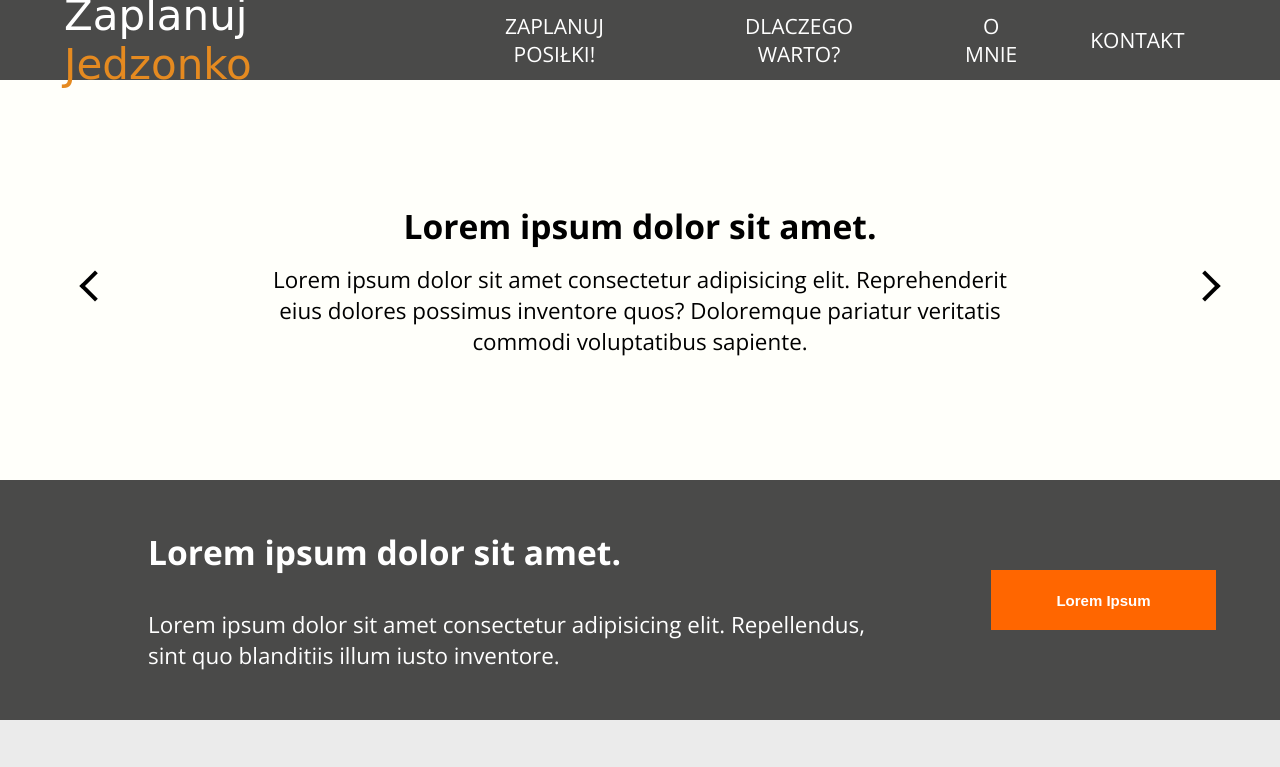
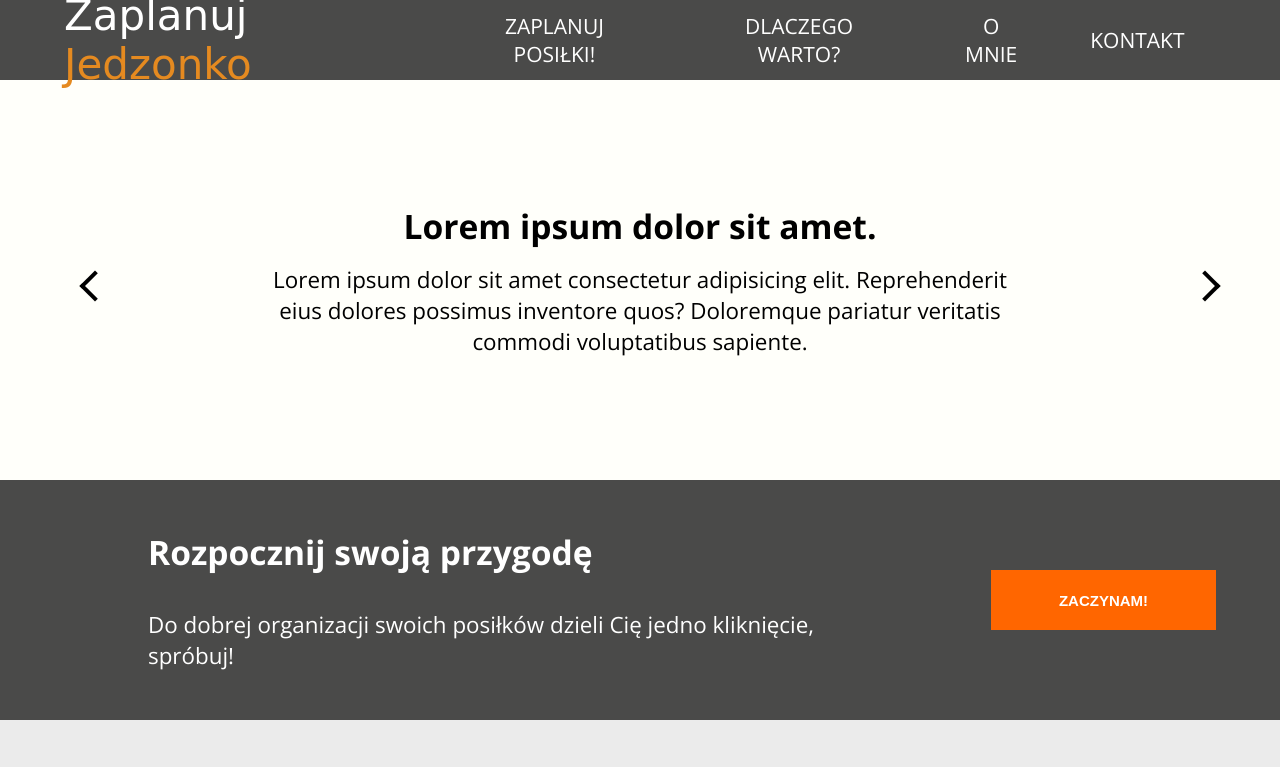
Before and after one commit to DariaZielinska/Meal-Planning-first-version, a website: page index.html in a window 1280 px wide. Shown: the top 767 px of the page. Drawn offline with nearby package versions, Linux system fonts and the light colour scheme; a web font is replaced by a local one.

Commit message:
Zaplanuj jedzonko

```diff
--- a/index.html
+++ b/index.html
@@ -39,11 +39,11 @@
       <section class="callToAction">
         <div class="callToActionContainer">
           <div class="textContainer">
-            <h3>Lorem ipsum dolor sit amet.</h3>
-            <p>Lorem ipsum dolor sit amet consectetur adipisicing elit. Repellendus, sint quo blanditiis illum iusto inventore.</p>
+            <h3>Rozpocznij swoją przygodę</h3>
+            <p>Do dobrej organizacji swoich posiłków dzieli Cię jedno kliknięcie, spróbuj!</p>
           </div>
           <div class="buttonContainer">
-            <button href="#" class="actionButton">Lorem Ipsum</button>
+              <a href="app.html"><button class="actionButton">ZACZYNAM!</button></a>
           </div>
         </div>
       </section>
```
Also changed, not shown: scss/_main.scss (+7 -0 lines).
